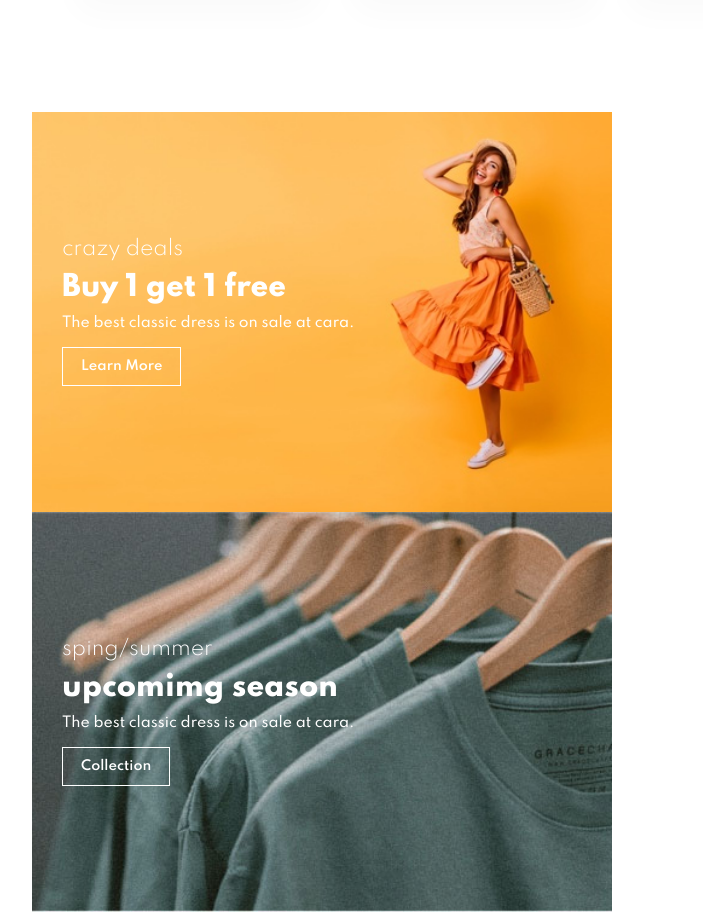
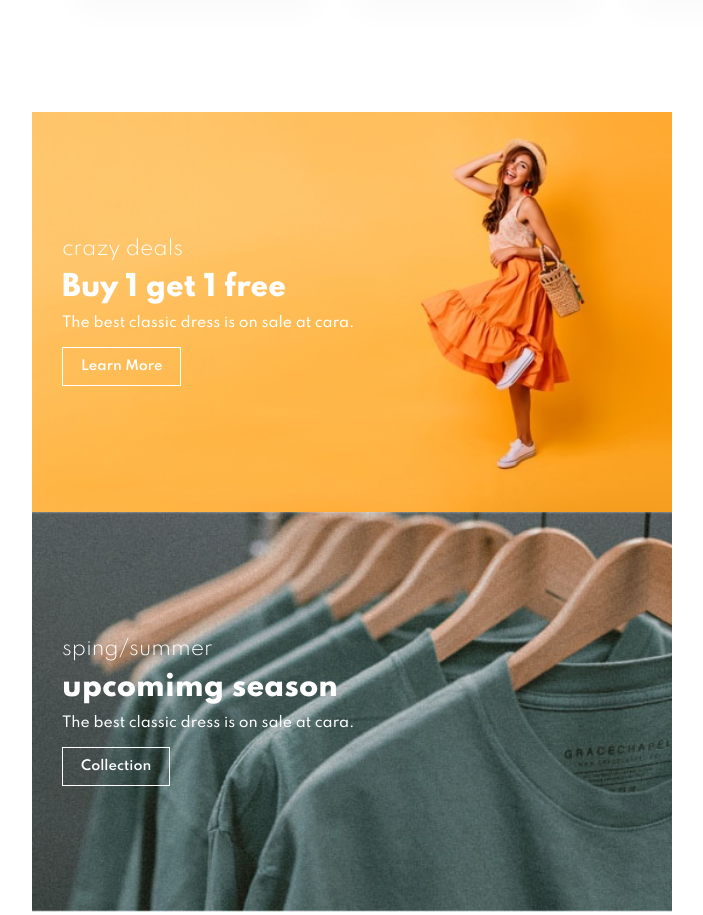
Before and after one commit to tahmimhridoy/e-commerce, a plain HTML site: page index.html in a window 1280 px wide. Shown: the part 3447-4362 px from the top of the page, without its empty margins (48-751 px from the left). Drawn offline with Linux system fonts and the light colour scheme.

Commit message:
home page done

```diff
--- a/style.css
+++ b/style.css
@@ -292,7 +292,7 @@ body{
     justify-content: center;
     align-items: flex-start;
     background-image: url('img/banner/b17.jpg');
-    min-width: 580px;
+    min-width: 640px;
     height: 50vh;
     background-size: cover;
     background-position: center;
@@ -457,7 +457,10 @@ footer .copyright{
 }
 
 /* start media query */
-@media (max-width: 799px){
+/* @media (max-width: 799px){
+    .section-p1{
+        padding: 40px 40px;
+    }
     #navbar {
         display: flex;
         flex-direction: column;
@@ -488,6 +491,7 @@ footer .copyright{
         padding-left: 20px;
     }
     #close{
+        display: initial;
         position: absolute;
         top: 30px;
         left: 30px;
@@ -497,4 +501,90 @@ footer .copyright{
     #lg-bag{
         display: none;
     }
-}
+    #hero{
+        height: 70vh;
+        padding: 0 80px;
+        background-position: top 30% right 30%;
+    }
+    #feature{
+        justify-content: center;
+    }
+    #feature .fe-box{
+        margin: 15px 15px;
+    }
+    #product1 .pro-container{
+        justify-content: center;
+    }
+    #product1 .pro{
+        margin: 15px;
+    }
+    #banner{
+        height: 20vh;
+    }
+    #sm-banner .banner-box{
+        min-width: 100%;
+        height: 30vh;
+    }
+    #banner3{
+        padding: 0px 40px;
+    }
+    #banner3 .banner-box{
+        width: 28%;
+    }
+    #newsletter{
+        display: flex;
+        flex-direction: column;
+        align-items: center;
+        justify-self: center;
+        text-align: center;
+    }
+    #newsletter .form{
+        width: 70%;
+    }
+    #sm-banner .banner-box:first-child {
+        margin-bottom: 40px;
+    }
+} */
+/* @media (max-width: 477px) {
+    .section-p1{
+        padding: 20px;
+    }
+    #header{
+        padding: 10px 30px;
+    }
+    #hero{
+        padding: 0px 20px;
+        background-position: 55%;
+    }
+    h1{
+        font-size: 38px;
+    }
+    h2{
+        font-size: 32px;
+    }
+    #feature .fe-box{
+        width: 155px;
+        margin: 0 0 15px 0;
+    }
+    #feature{
+        justify-content: space-evenly;
+    }
+    #product1 .pro{
+        width: 100%;
+    }
+    #banner {
+        height: 40vh;
+    }
+    #sm-banner .banner-box{
+        height: 40vh;
+    }
+    #banner3{
+        padding: 0 20px;
+    }
+    #banner3 .banner-box{
+        width: 100%;
+    }
+    #newsletter .form{
+        width: 100%;
+    }
+} */
```
